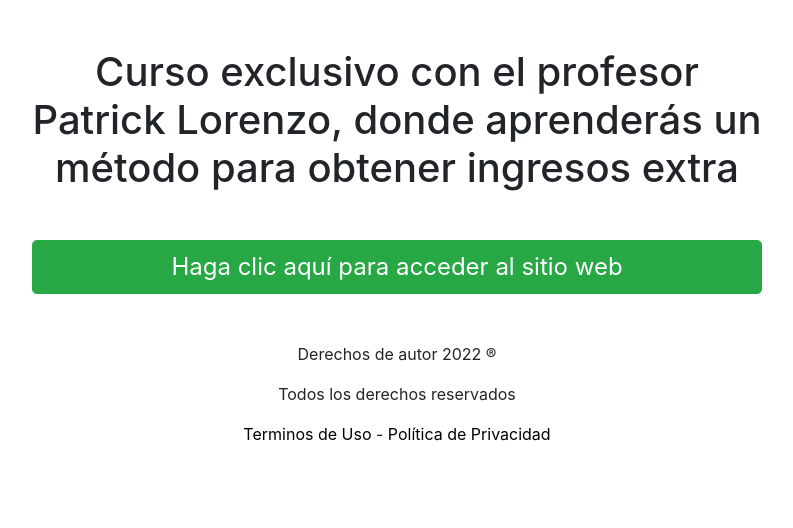
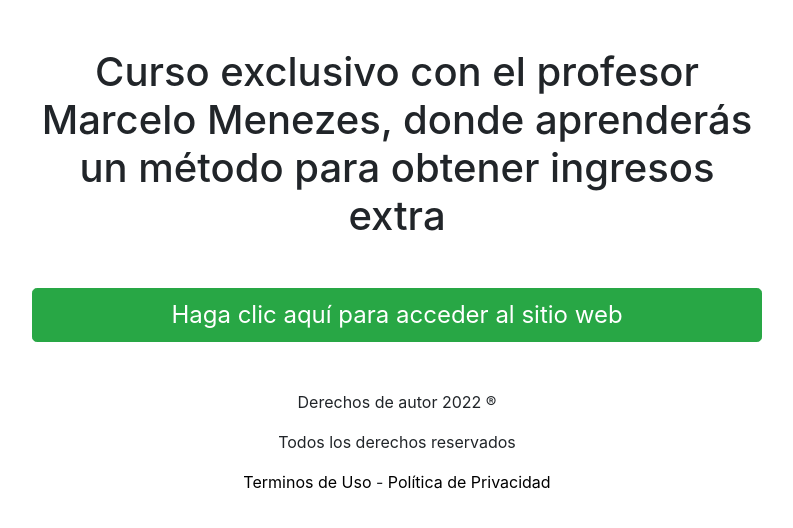
Before and after one commit to mateusmendz/maquinaquemargrasa.site, a plain HTML site: page pr1/index.html in a window 1280 px wide. Shown: the whole page, without its empty margins (243-1036 px from the left). Drawn offline with nearby package versions, Linux system fonts and the light colour scheme.

Commit message:
Update index.html

```diff
--- a/pr1/index.html
+++ b/pr1/index.html
@@ -20,7 +20,7 @@
     <div class="container py-5">
       <div class="row justify-content-center">
         <div class="col-lg-8 text-center">
-          <h1>Curso exclusivo con el profesor Patrick Lorenzo, donde aprenderás un método para obtener ingresos extra</h1>
+          <h1>Curso exclusivo con el profesor Marcelo Menezes, donde aprenderás un método para obtener ingresos extra</h1>
           <a href="https://api.whatsapp.com/send?phone=551599327231321" class="btn btn-success btn-lg btn-block my-5">Haga clic aquí para acceder al sitio web</a>
           <p>Derechos de autor 2022 ®</p>
           <p>Todos los derechos reservados</p>
```
